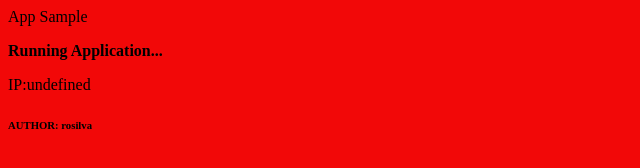
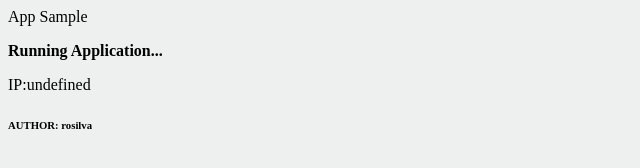
Before and after one commit to rosilva2018/k8s-sample, a plain HTML site: page index.html in a window 1280 px wide. Shown: the whole page, without its empty margins (0-640 px from the left). Drawn offline with Linux system fonts and the light colour scheme.

Commit message:
Deploy 11

```diff
--- a/index.html
+++ b/index.html
@@ -3,7 +3,7 @@
 <head>
 <style>
 body {
-background-color: #f20808
+background-color: #edf0ee
 }
 </style>
 </head>
```
Also changed, not shown: 1 other file.
